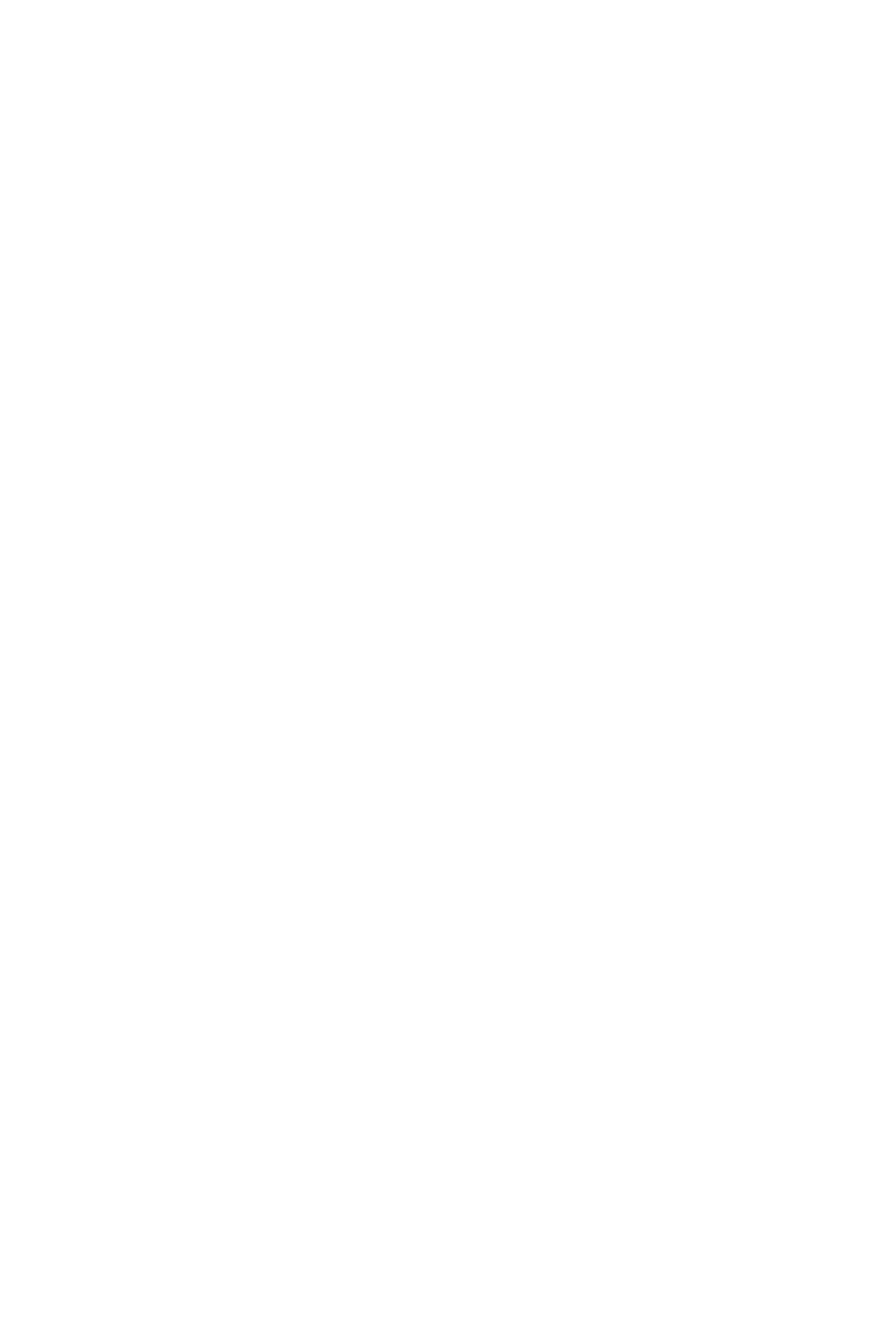
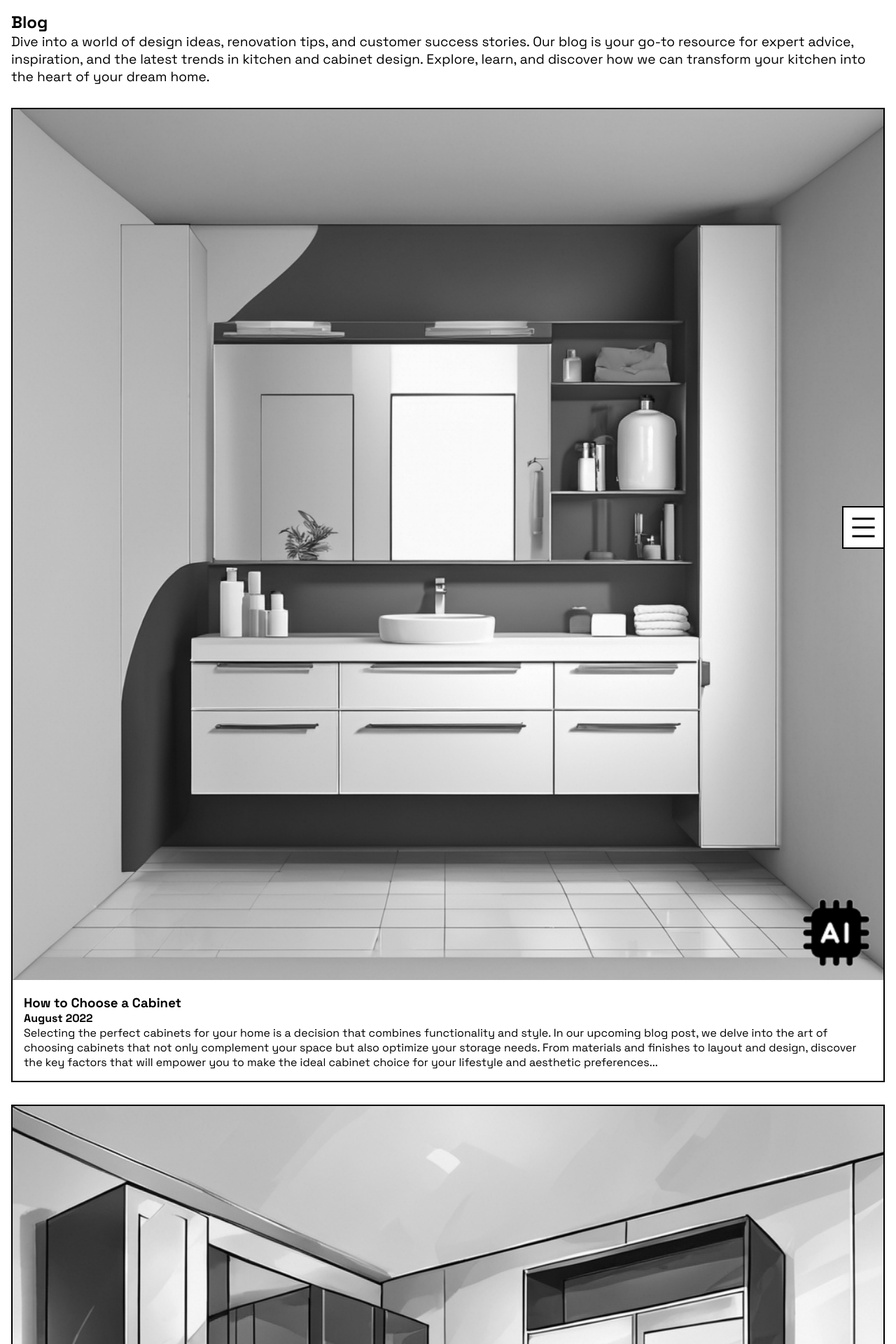
Before and after one commit to serge-yegorian/optimum-kitchen-and-bath, a React (Create React App) app: page /blog in a window 1280 px wide. Before the commit this address had no page. Shown: the top 1920 px of the page at 70% size. Before the commit the page ends 800 px from the top, so only its background shows below. Built offline with nearby package versions, Linux system fonts and the light colour scheme.

Commit message:
create blog page

```diff
--- a/src/App.js
+++ b/src/App.js
@@ -1,5 +1,6 @@
 import { BrowserRouter, Routes, Route } from "react-router-dom";
 import './App.scss';
+import Blog from "./pages/Blog/Blog";
 import Contact from "./pages/Contact/Contact";
 import Home from "./pages/Home/Home";
 import Projects from "./pages/Projects/Projects";
@@ -14,6 +15,7 @@ function App() {
         <Route path="/contact" element={<Contact/>}/>
         <Route path="/team" element={<Team/>}/>
         <Route path="/projects" element={<Projects/>}/>
+        <Route path = "/blog" element={<Blog/>}/>
       </Routes>
     </BrowserRouter>
    </>
--- a/src/components/Header/Header.js
+++ b/src/components/Header/Header.js
@@ -28,7 +28,7 @@ const Header = () => {
                 <ul className='header__list header__list--mobile'>
                 <li className='header__li header__li--mobile' onClick={(e)=>{navigate('/'); toggleMenu(e)}}>Home</li>
                     <li className='header__li header__li--mobile' onClick={(e)=>{navigate('/projects'); toggleMenu(e)}}>Projects</li>
-                    <li className='header__li header__li--mobile'>Blog</li>
+                    <li className='header__li header__li--mobile' onClick={(e)=>{navigate('/blog'); toggleMenu(e)}}>Blog</li>
                     <li className='header__li header__li--mobile' onClick={(e)=>{navigate('/team'); toggleMenu(e)}}>Team</li>
                     <li className='header__li header__li--cta' onClick={(e)=>{navigate('/contact'); toggleMenu(e)}}>Contact</li>
                 </ul>
--- /dev/null
+++ b/src/pages/Blog/Blog.js
@@ -0,0 +1,49 @@
+import Footer from '../../components/Footer/Footer';
+import Header from '../../components/Header/Header';
+import './Blog.scss'
+
+const Blog = () => {
+    return (
+        <>
+        <Header/>
+        <main className='blog'>
+            <section className='blog__section'>
+                <h1 className='blog__heading'>Blog</h1>
+                <p className='blog__slogan'>Dive into a world of design ideas, renovation tips, and customer success stories. Our blog is your go-to resource for expert advice, inspiration, and the latest trends in kitchen and cabinet design. Explore, learn, and discover how we can transform your kitchen into the heart of your dream home.</p>
+            </section>
+            <section className='blog__section'>
+                <div className='blog__container'>
+                    <div className='blog__blogpost'>
+                        <img alt='article' className='blog__blog-image' src={require('../../assets/images/blog1.png')}/>
+                        <div className='blog__inner'>
+                            <h3 className='blog__blog-name'>How to Choose a Cabinet</h3>
+                            <h4 className='blog__date'>August 2022</h4>
+                            <p className='blog__description'>Selecting the perfect cabinets for your home is a decision that combines functionality and style. In our upcoming blog post, we delve into the art of choosing cabinets that not only complement your space but also optimize your storage needs. From materials and finishes to layout and design, discover the key factors that will empower you to make the ideal cabinet choice for your lifestyle and aesthetic preferences...</p>
+                        </div>
+                    </div>
+                    <div className='blog__blogpost'>
+                        <img alt='article' className='blog__blog-image' src={require('../../assets/images/blog2.png')}/>
+                        <div className='blog__inner'>
+                            <h3 className='blog__blog-name'>How to Choose a Cabinet</h3>
+                            <h4 className='blog__date'>August 2022</h4>
+                            <p className='blog__description'>Selecting the perfect cabinets for your home is a decision that combines functionality and style. In our upcoming blog post, we delve into the art of choosing cabinets that not only complement your space but also optimize your storage needs. From materials and finishes to layout and design, discover the key factors that will empower you to make the ideal cabinet choice for your lifestyle and aesthetic preferences...</p>
+                        </div>
+                    </div>
+
+                    <div className='blog__blogpost'>
+                        <img alt='article' className='blog__blog-image' src={require('../../assets/images/work3.png')}/>
+                        <div className='blog__inner'>
+                            <h3 className='blog__blog-name'>How to Destroy a Cabinet</h3>
+                            <h4 className='blog__date'>August 2022</h4>
+                            <p className='blog__description'>Destroy the perfect cabinets for your home is a decision that combines functionality and style. In our upcoming blog post, we delve into the art of destroying cabinets that not only complement your space but also optimize your storage needs. From materials and finishes to layout and design, discover the key factors that will empower you to destroy the ideal cabinet choice for your lifestyle and aesthetic preferences...</p>
+                        </div>
+                    </div>
+                </div>
+            </section>
+        </main>
+        <Footer/>
+        </>
+    );
+}
+
+export default Blog;
--- /dev/null
+++ b/src/pages/Blog/Blog.scss
@@ -0,0 +1,38 @@
+.blog {
+    padding: 1rem;
+
+    &__blog-image {
+        width: 100%;
+    }
+
+    &__slogan {
+        font-size: 1.2rem;
+        margin-bottom: 2rem;
+    }
+
+    &__blog-image {
+        width: 100%;
+        filter: grayscale(100%);
+        transition: 0.2s;
+    }
+
+    &__blogpost {
+        margin-bottom: 2rem;
+        border: 2px solid black;
+        transition: 0.2s;
+        cursor: pointer;
+    }
+
+    &__inner {
+        padding: 1rem;
+    }
+
+    &__blogpost:hover &__blog-image {
+        filter: grayscale(0);
+    }
+
+    &__blogpost:hover {
+        background-color: black;
+        color: white;
+    }
+}
--- a/src/pages/Home/Home.scss
+++ b/src/pages/Home/Home.scss
@@ -108,6 +108,8 @@
 
     &__blog-image {
         width: 100%;
+        filter: grayscale(100%);
+        transition: 0.2s;
     }
 
     &__blogpost {
@@ -119,11 +121,6 @@
 
     &__inner {
         padding: 1rem 1rem 0;
-    }
-
-    &__blog-image {
-        filter: grayscale(100%);
-        transition: 0.2s;
     }
 
     &__blogpost:hover &__blog-image {
--- a/src/pages/Projects/Projects.js
+++ b/src/pages/Projects/Projects.js
@@ -14,21 +14,21 @@ const Projects = () => {
                 <section className='projects__section'>
                     <div className='projects__container'>
                         <div className='projects__project'>
-                            <img className='projects__image' src={require('../../assets/images/work1.png')}/>
+                            <img alt='project' className='projects__image' src={require('../../assets/images/work1.png')}/>
                             <div className='projects__data'>
                                 <h2 className='projects__city'>Boca Raton</h2>
                                 <h3 className='projects__date'>June 2023</h3>
                             </div>
                         </div>
                         <div className='projects__project'>
-                            <img className='projects__image' src={require('../../assets/images/blog3.png')}/>
+                            <img alt='project' className='projects__image' src={require('../../assets/images/blog3.png')}/>
                             <div className='projects__data'>
                                 <h2 className='projects__city'>West Palm Beach</h2>
                                 <h3 className='projects__date'>May 2023</h3>
                             </div>
                         </div>
                         <div className='projects__project'>
-                            <img className='projects__image' src={require('../../assets/images/blog2.png')}/>
+                            <img alt='project' className='projects__image' src={require('../../assets/images/blog2.png')}/>
                             <div className='projects__data'>
                                 <h2 className='projects__city'>Jupyter</h2>
                                 <h3 className='projects__date'>March 2023</h3>
```
